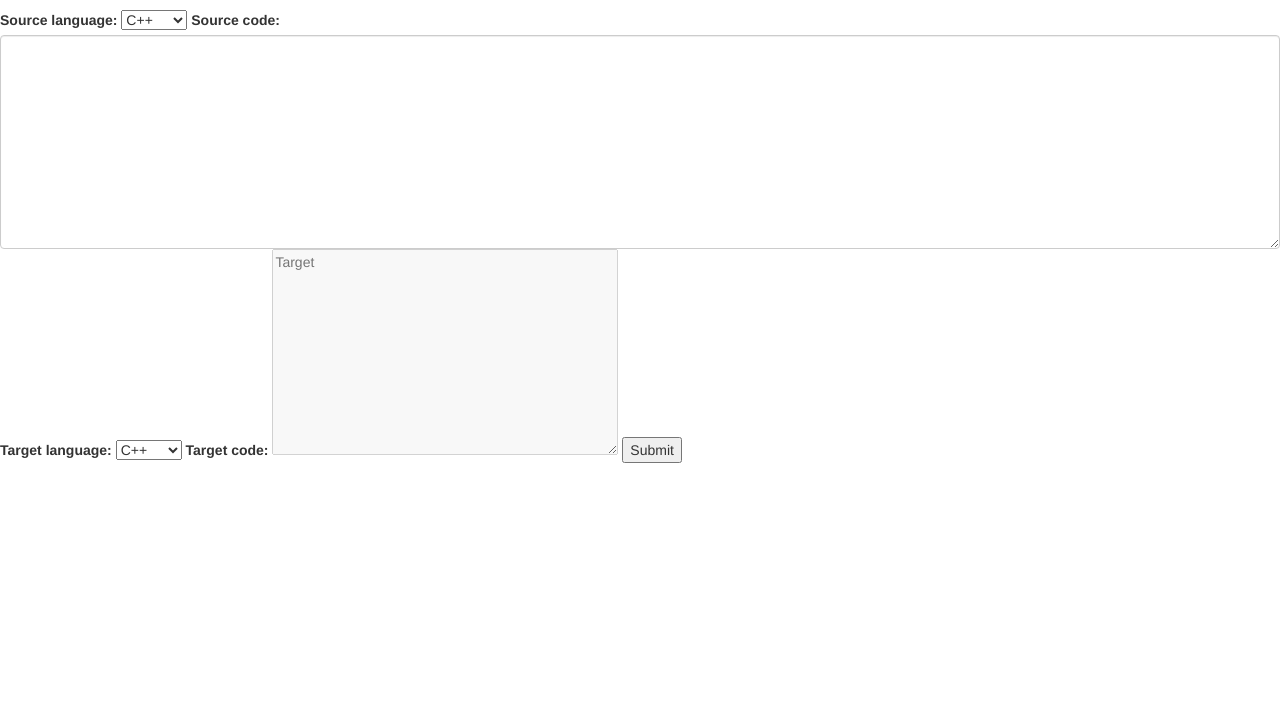
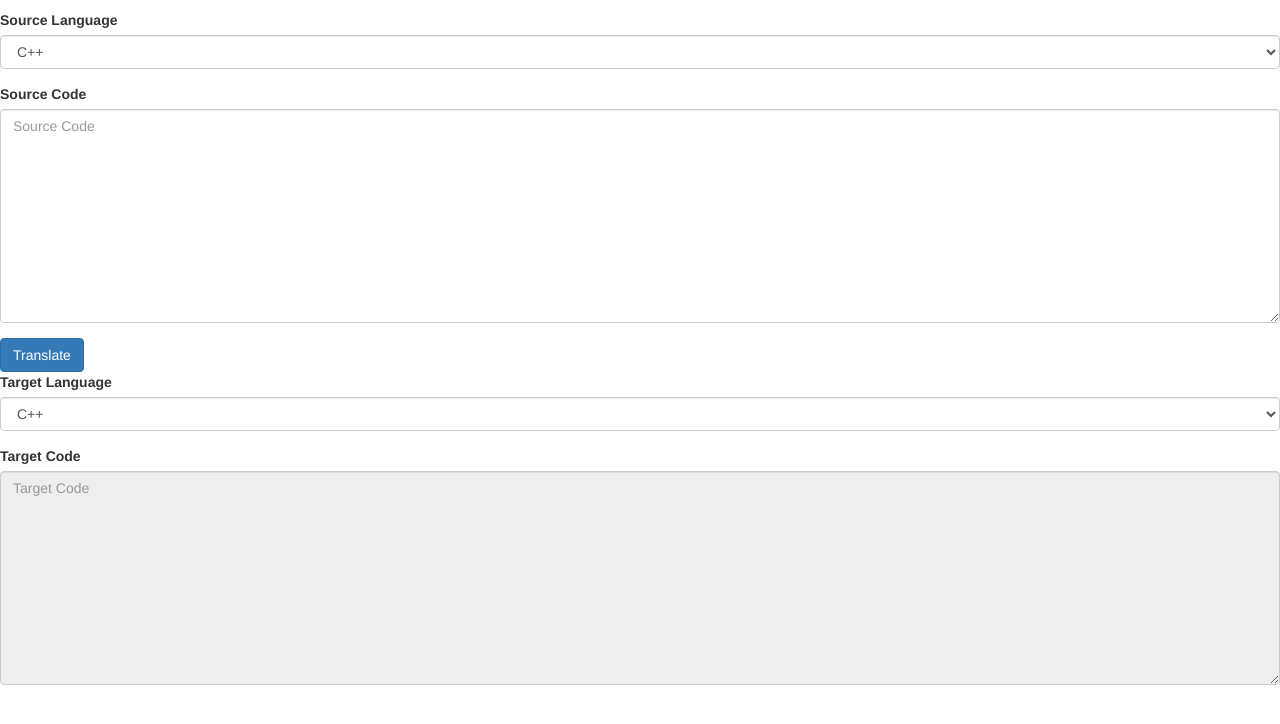
Before and after one commit to anirudhlakkaraju/code2code, a Django app: page / in a window 1280 px wide. Shown: the part 60-784 px from the top of the page. Run offline with Django 4.2, Linux system fonts and the light colour scheme; some libraries are stand-ins or nearby versions.

Commit message:
Django widget tweaks

```diff
--- a/translate/templates/home.html
+++ b/translate/templates/home.html
@@ -10,13 +10,41 @@
     <form action="" method="post">
 
         {% csrf_token %}
-        <!-- {% render_field form.source_code class="form-control" %}
 
-        {% render_field form.target_code class="input" placeholder="Target" %} -->
 
-        {{form}}
+        <div class="form-group">
+            <label for="SourceLanguageSelection">Source Language</label>
+            {% render_field form.source_language id="SourceLanguageSelection" class="form-control" %}
+        </div>
 
-        <input type="submit" value="Submit">
+        <div class="form-group">
+            <label for="SourceCodeInput">Source Code</label>
+            {% render_field form.source_code class="form-control" id="SourceCodeInput" placeholder="Source Code" type="text" %}
+        </div>
+
+
+        <!-- <input class="btn btn-primary" type="submit" value="Submit"> -->
+
+
+        <div class="center pb-5">
+            <input class="btn btn-primary" type="submit" value="Translate">
+        </div>
+
+        <div>
+            <div class="form-group mt-3">
+                <label for="TargetLanguageSelection">Target Language</label>
+                {% render_field form.target_language id="TargetLanguageSelection" class="form-control" %}
+            </div>
+
+            <div class="form-group">
+                <label for="TargetCode">Target Code</label>
+                {% render_field form.target_code class="form-control" id="TargetCode" placeholder="Target Code" type="text" %}
+            </div>
+        </div>
+
+        <!-- {{form}} -->
+
+
 
     </form>
 {% endblock %}
```
